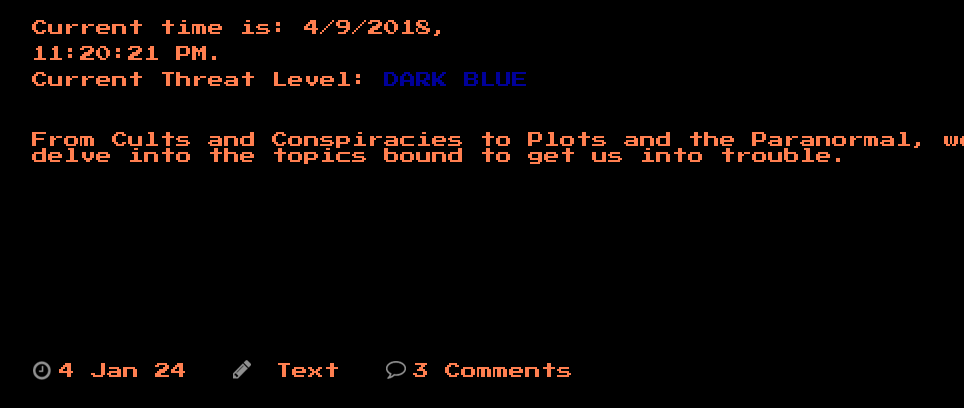
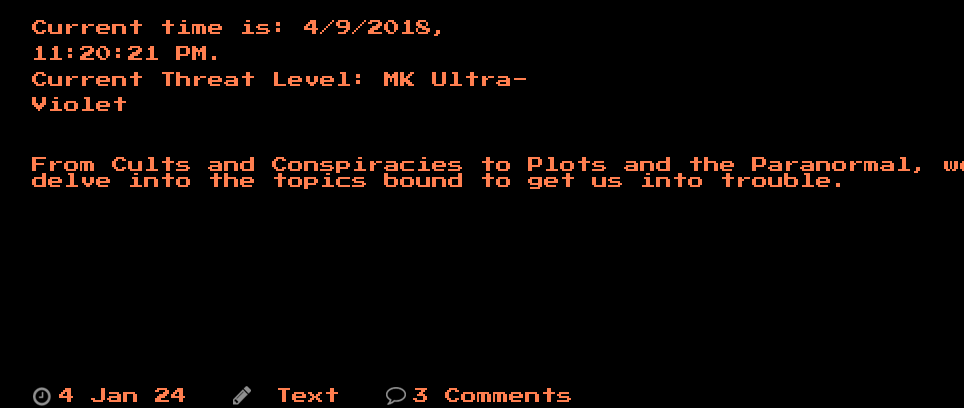
Before and after one commit to asciift/asciift.github.io, a plain HTML site: page index.html in a window 1280 px wide. Shown: the part 692-1100 px from the top of the page, without its empty margins (128-1092 px from the left). Drawn offline with nearby package versions, Linux system fonts and the light colour scheme.

```diff
--- a/index.html
+++ b/index.html
@@ -69,7 +69,7 @@ License URL: http://creativecommons.org/licenses/by/3.0/
             </script>
             <p>
                 <span>Current Threat Level:</span>
-                <span style="color: #000099">DARK BLUE<span>
+                <span style="color: EE82EE">MK Ultra-Violet<span>
             </p>
         <header>
 	</div>
```
